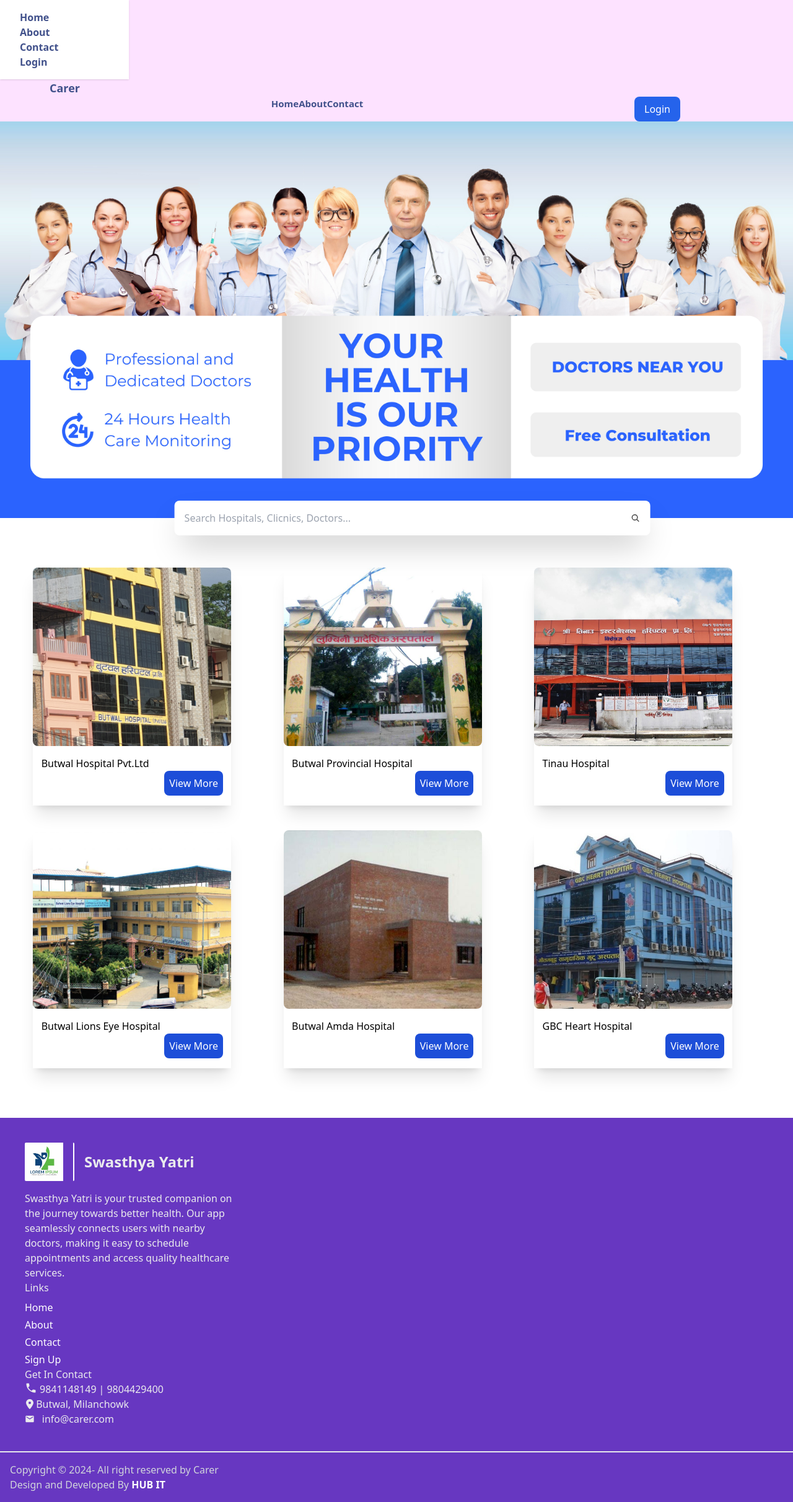
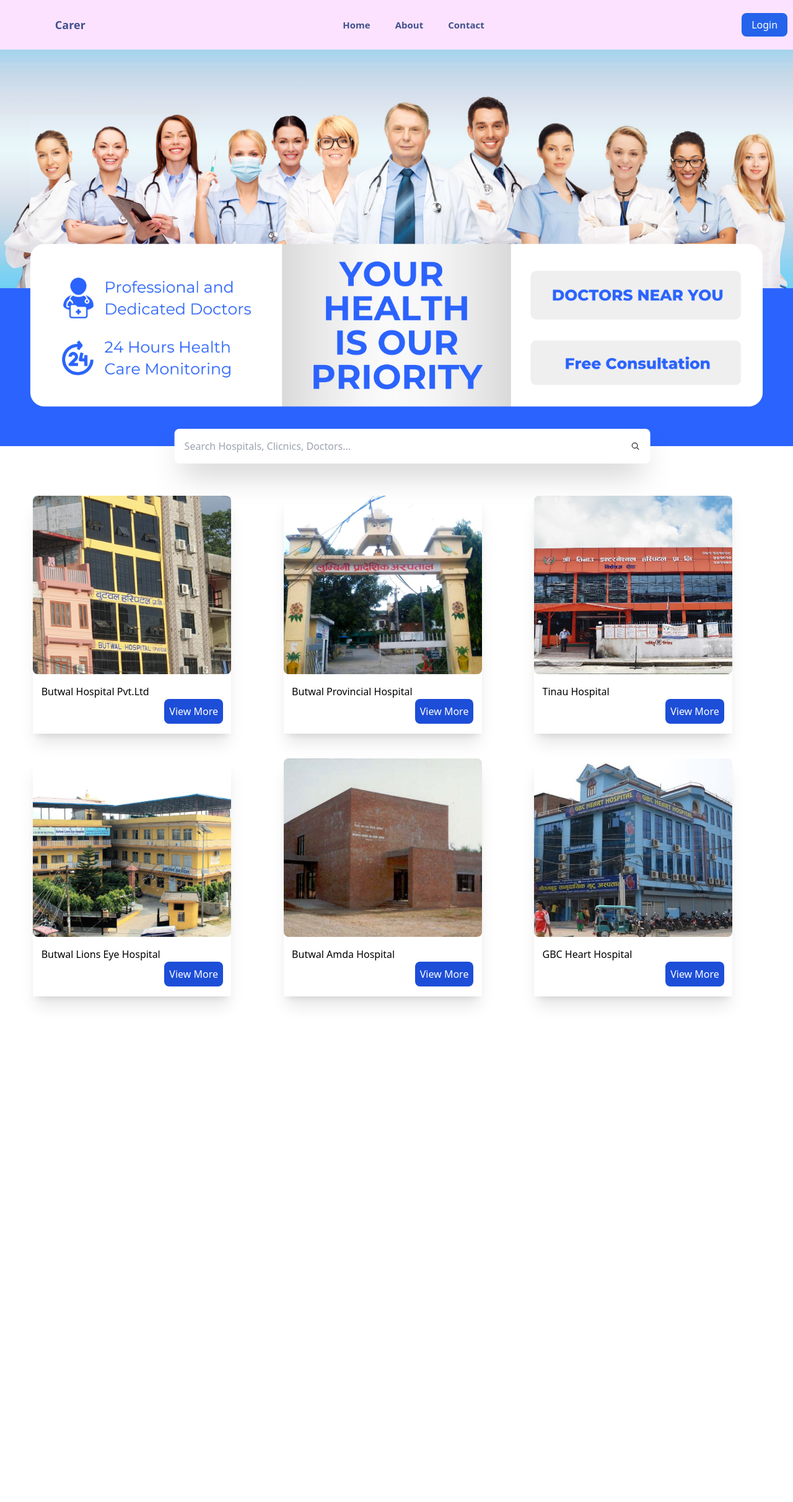
Before and after one commit to prabeshbhandarii/Gracathon, a React (Vite) app in the folder frontend/: page / in a window 1280 px wide. Shown: the whole page at 62% size. After the commit the page ends 1688 px from the top, so only its background shows below. Built offline with nearby package versions, Linux system fonts and the light colour scheme.

Commit message:
make about and login pages

```diff
--- a/frontend/package.json
+++ b/frontend/package.json
@@ -11,6 +11,7 @@
   },
   "dependencies": {
     "aos": "^2.3.4",
+    "daisyui": "^4.10.2",
     "framer-motion": "^11.1.1",
     "react": "^18.2.0",
     "react-dom": "^18.2.0",
--- a/frontend/src/App.jsx
+++ b/frontend/src/App.jsx
@@ -10,10 +10,11 @@
 import Navbar from "./components/Navbar";
 import Contact from "./pages/Contact";
 import Signup from "./pages/Signup";
-// import Login from "./profile/Login";
-import Footer from "./components/Footer";
+import Login from "./pages/Login";
+// import Footer from "./components/Footer";
 import Loader from "./utils/Loader";
 import Aos from "aos";
+// import Doctor from "./components/Doctor";
 import "aos/dist/aos.css";
 // import Sidebarusers from "./Sidebar/Sidebaruser";
 const App = () => {
@@ -28,6 +29,7 @@
   });
 
   return (
+    <>
       <div className="">
         {loader ? (
           <Loader />
@@ -39,17 +41,18 @@
                   <Route path="/" element={<Home />} />
                   <Route path="/About" element={<About />} />
                   <Route path="/Contact" element={<Contact />} />
-                {/* <Route path="/login" element={<Login />} /> */}
+                  <Route path="/login" element={<Login />} />
                   <Route path="/Signup" element={<Signup />} />
                 </Route>
               </Routes>
             </BrowserRouter>
 
-          <Footer />
-          {/* <Sidebarusers /> */}
+            {/* <Footer />
+            <Sidebarusers /> */}
           </div>
         )}
       </div>
+    </>
   );
 };
 
--- /dev/null
+++ b/frontend/src/components/Doctor.jsx
@@ -0,0 +1,11 @@
+import React from "react";
+
+const Doctor = () => {
+  return (
+    <>
+      <div></div>
+    </>
+  );
+};
+
+export default Doctor;
--- a/frontend/src/components/Footer.jsx
+++ b/frontend/src/components/Footer.jsx
@@ -27,7 +27,7 @@
   return (
     <>
       <div>
-        <footer className="  p-10 text-[#EAEBED] bg-[#6737c1]">
+        <footer className="  p-10 text-[#EAEBED] bg-[#6737c1] flex gap-10">
           <aside>
             <div className="flex ">
               <img
--- a/frontend/src/components/Navbar.jsx
+++ b/frontend/src/components/Navbar.jsx
@@ -2,7 +2,6 @@
 import { Link, Outlet } from "react-router-dom";
 
 const Navbar = () => {
-
   const navData = [
     {
       title: "Home",
@@ -24,8 +23,8 @@
 
   return (
     <>
-      <div className="navbar  bg-[#FDE2FF] text-[#41518B] ">
-        <div className="navbar-start w-fit">
+      <div className="navbar  bg-[#FDE2FF] text-[#41518B] h-20 flex justify-around items-center">
+        {/* <div className="navbar-start w-fit">
           <div className="dropdown">
             <div tabIndex={0} role="button" className="btn btn-ghost lg:hidden">
               <svg
@@ -60,48 +59,37 @@
                   </div>
                 );
               })}
-
             </ul>
           </div>
-          <a className=" hover:bg-transparent border-none cursor-pointer text-lg ml-20 font-semibold">Carer</a>
+        </div> */}
+        <div>
+          {" "}
+          <a className=" hover:bg-transparent border-none cursor-pointer text-lg ml-20 font-semibold">
+            Carer
+          </a>
         </div>
-        <div className="navbar-center hidden lg:flex">
-          <ul className="menu w-[80vw]  flex justify-center menu-horizontal font-semibold text-[15px] hover:ease-in px-1">
-
+        <div className=" gap-4">
+          <ul className="menu w-[80vw]  flex justify-center menu-horizontal gap-10 font-semibold text-[15px] hover:ease-in px-1">
             <div className="btn btn-ghost flex gap-8 justify-center">
-
-              <Link
-                  to={"/"}
-                  className="  text-[#41518B] "
-                >
+              <Link to={"/"} className="  text-[#41518B] ">
                 Home
               </Link>
             </div>
 
             <div className="btn btn-ghost flex gap-8 justify-center">
-
-              <Link
-                  to={"/About"}
-                  className="  text-[#41518B] "
-                >
+              <Link to={"/About"} className="  text-[#41518B] ">
                 About
               </Link>
             </div>
 
             <div className="btn btn-ghost flex gap-8 justify-center">
-
-              <Link
-                  to={"/Contact"}
-                  className="  text-[#41518B] "
-                >
+              <Link to={"/Contact"} className="  text-[#41518B] ">
                 Contact
               </Link>
             </div>
-
-
-
           </ul>
-
+        </div>
+        <div>
           <Link
             to={"/login"}
             className=" bg-blue-600 text-white px-4 py-2 rounded-lg hover:opacity-80"
--- a/frontend/src/components/Ourdoctors.jsx
+++ b/frontend/src/components/Ourdoctors.jsx
@@ -29,14 +29,14 @@
             className=""
           >
             <p className=" p-10 text-md">
-              Swasthya Yatri is proud to offer access to more than 5000 trusted
-              doctors in our network. These doctors cover a wide range of
-              medical fields and specialties, ensuring that our users can find
-              the right healthcare provider for their needs. Each doctor in our
-              network is carefully selected for their expertise and commitment
-              to providing excellent care. Whether you need a general check-up
-              or specialized treatment, Swasthya Yatri is here to connect you
-              with the perfect doctor to meet your healthcare needs.
+              Carer is proud to offer access to more than 5000 trusted doctors
+              in our network. These doctors cover a wide range of medical fields
+              and specialties, ensuring that our users can find the right
+              healthcare provider for their needs. Each doctor in our network is
+              carefully selected for their expertise and commitment to providing
+              excellent care. Whether you need a general check-up or specialized
+              treatment, Swasthya Yatri is here to connect you with the perfect
+              doctor to meet your healthcare needs.
             </p>
           </motion.div>
         </div>
--- a/frontend/src/components/Ourmission.jsx
+++ b/frontend/src/components/Ourmission.jsx
@@ -22,7 +22,7 @@
                 align="left"
                 className="w-10/12"
               >
-                Our mission at Swasthya Yatri is to revolutionize healthcare
+                Our mission at Carer is to revolutionize healthcare
                 accessibility by providing a user-friendly platform that
                 seamlessly connects individuals with nearby doctors and
                 facilitates hassle-free appointment scheduling. Through our
@@ -40,7 +40,7 @@
                 initial={{ opacity: 1, x: 50 }}
                 whileInView={{ opacity: 1, x: 0 }}
                 transition={{ duration: 1 }}
-                src="./src/assets/dt_150501_doctor_patient_ipad_tablet_800x600.jpg"
+                src="./src/assets/Doctorpatient.jpg"
                 alt=""
                 className="w-96 h-96 object-cover border-8 border-gray-200  rounded-lg absolute top-0 right-24"
               />
--- a/frontend/src/components/Whoarey.jsx
+++ b/frontend/src/components/Whoarey.jsx
@@ -20,10 +20,10 @@
           className="w-full flex justify-center items-center  "
         >
           <p align="center" className=" w-7/12 text-lg text-black">
-            <b className="">"Swasthya Yatri"</b> is your trusted companion on
-            the journey towards better health. Our app seamlessly connects users
-            with nearby doctors, making it easy to schedule appointments and
-            access quality healthcare services.
+            <b className="">"Carer"</b> is your trusted companion on the journey
+            towards better health. Our app seamlessly connects users with nearby
+            doctors, making it easy to schedule appointments and access quality
+            healthcare services.
           </p>
         </motion.div>
       </motion.div>
--- /dev/null
+++ b/frontend/src/pages/About.jsx
@@ -0,0 +1,18 @@
+import React from "react";
+import Whoarey from "../components/Whoarey";
+import Ourmission from "../components/Ourmission";
+import Ourdoctors from "../components/Ourdoctors";
+
+const About = () => {
+  return (
+    <>
+      <div>
+        <Whoarey />
+        <Ourmission />
+        <Ourdoctors />
+      </div>
+    </>
+  );
+};
+
+export default About;
--- /dev/null
+++ b/frontend/src/pages/Contact.jsx
@@ -0,0 +1,91 @@
+import React from "react";
+import { motion } from "framer-motion";
+function Contact() {
+  const contactbox = [
+    {
+      title: "Name:",
+      box: "text",
+    },
+    {
+      title: "E-mail:",
+      box: "email",
+    },
+    {
+      title: "Subject:",
+      box: "text",
+    },
+  ];
+  return (
+    <>
+      <div>
+        <div className="grid max-w-screen-xl grid-cols-1 gap-8 px-8 py-16 mx-auto rounded-lg md:grid-cols-2 md:px-12 lg:px-16 xl:px-32 dark:bg-gray-100 dark:text-gray-800">
+          <motion.div
+            initial={{ opacity: 0.25, x: -50 }}
+            whileInView={{ opacity: 1, x: 0 }}
+            transition={{ duration: 1 }}
+            className="flex flex-col justify-between"
+          >
+            <div className="space-y-2">
+              <h2 className="text-4xl font-bold leading-tight lg:text-5xl">
+                Contact
+              </h2>
+              <div className="text-gray-600">24hr available</div>
+            </div>
+            <img
+              src="./src/assets/5d2d955df2895ca18dec554b0e716042.jpg"
+              alt=""
+              className="p-6 h-52 md:h-72 object-cover"
+            />
+          </motion.div>
+          <motion.form
+            initial={{ opacity: 0.25, x: 50 }}
+            whileInView={{ opacity: 1, x: 0 }}
+            transition={{ duration: 1 }}
+            noValidate=""
+            className="space-y-6"
+          >
+            <div>
+              <label htmlFor="name" className="text-md">
+                Full name
+              </label>
+              <input
+                id="name"
+                type="text"
+                placeholder=""
+                className="w-full p-3 rounded bg-gray-100 border-[1px] border-gray-400"
+              />
+            </div>
+            <div>
+              <label htmlFor="email" className="text-md">
+                Email
+              </label>
+              <input
+                id="email"
+                type="email"
+                className="w-full p-3 rounded bg-gray-100 border-[1px] border-gray-400"
+              />
+            </div>
+            <div>
+              <label htmlFor="message" className="text-md">
+                Message
+              </label>
+              <textarea
+                id="message"
+                rows="3"
+                className="w-full p-3 rounded bg-gray-100 border-[1px] border-gray-400"
+              ></textarea>
+            </div>
+            <button
+              type="submit"
+              className="w-full p-3 text-sm font-bold tracking-wide uppercase rounded bg-violet-600 dark:text-gray-50"
+            >
+              Send Message
+            </button>
+          </motion.form>
+        </div>
+      </div>
+    </>
+  );
+}
+
+export default Contact;
```
Also changed, not shown: 2 other files (tests, documents, lock files or other folders). Lines whose indentation alone changed are shown as unchanged.
